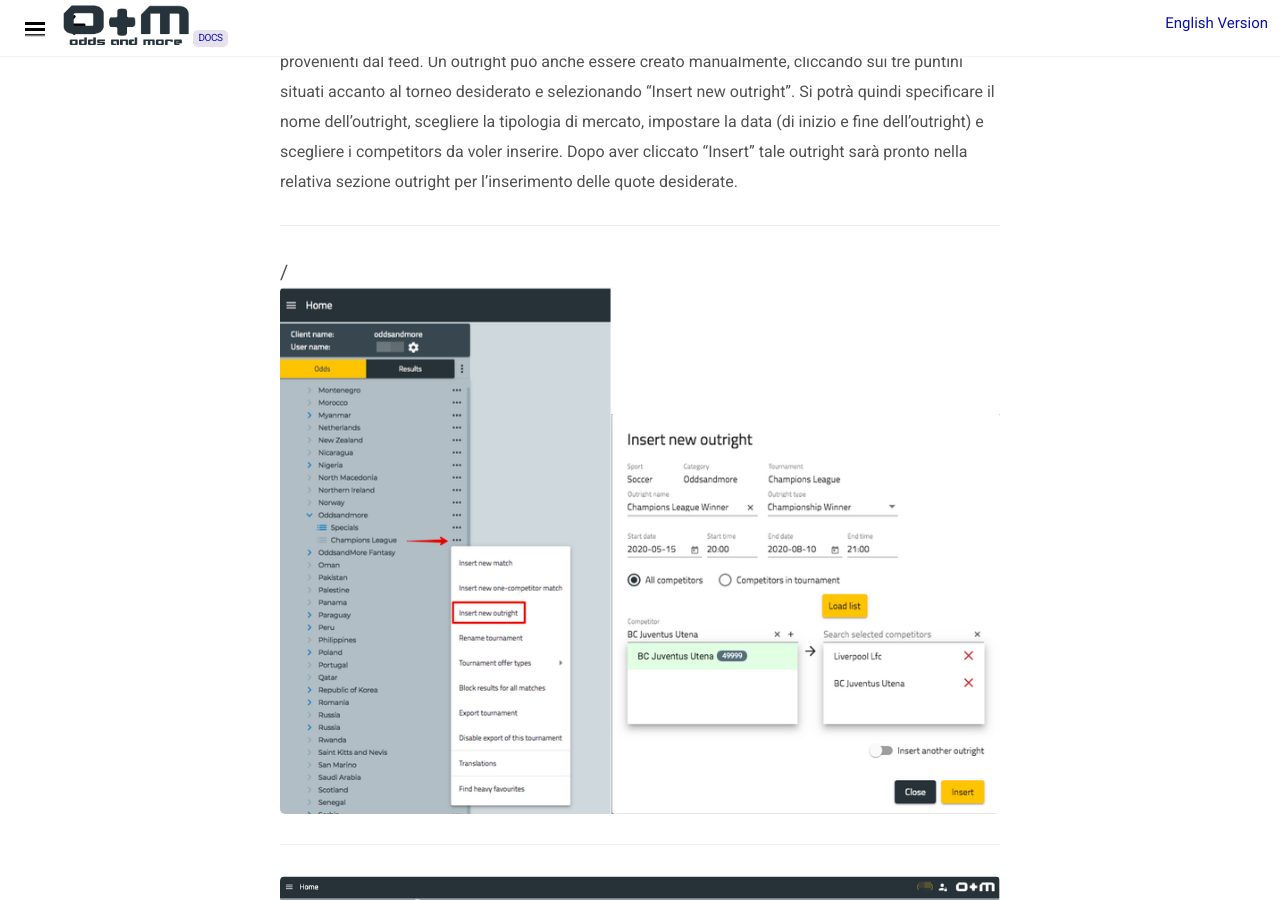
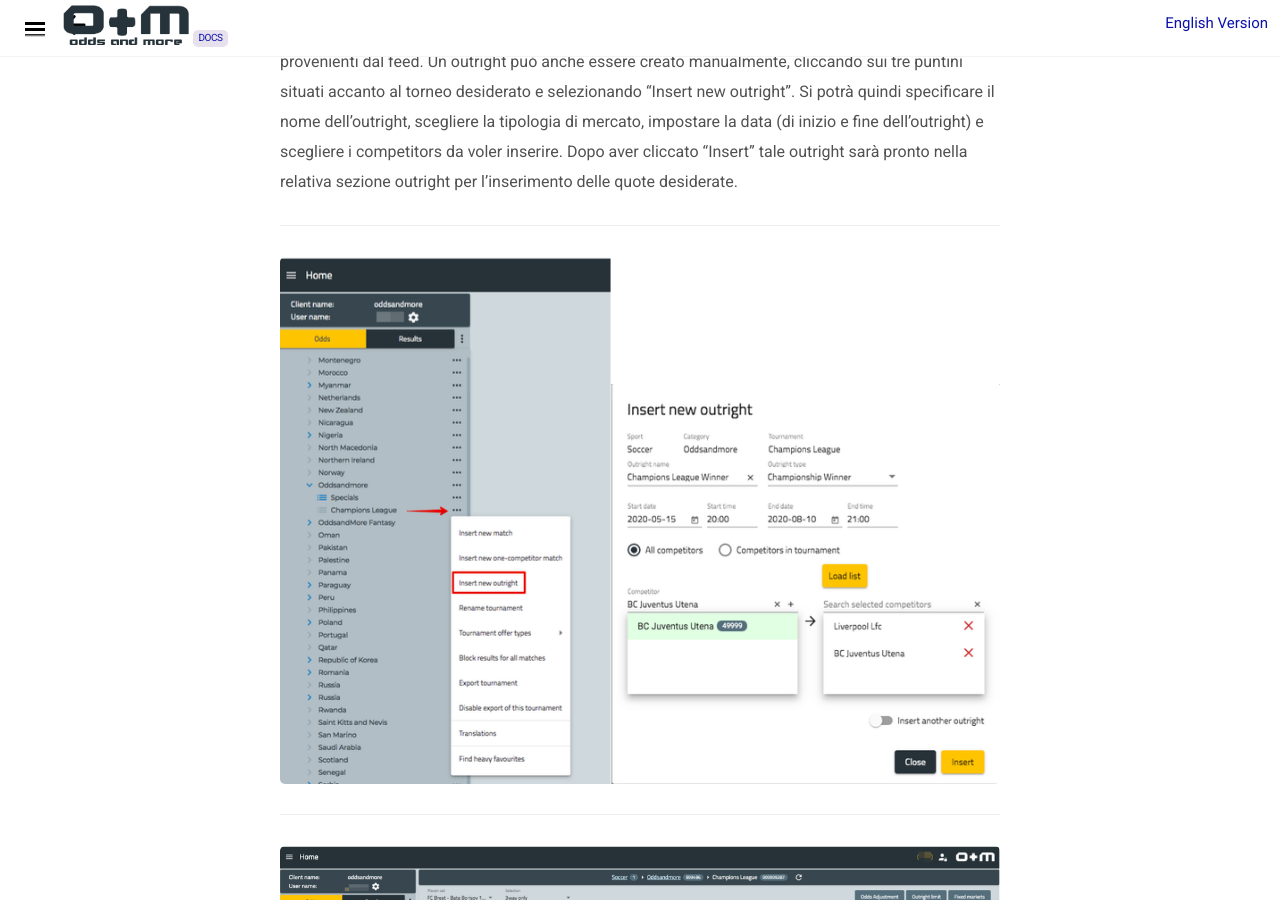
Before and after one commit to docsforodds/docs, a Jekyll site: the page built from docs/it/outrights/index.md, in a window 1280 px wide and 900 px high, scrolled down 475 px. Built offline with Jekyll 4.4.1, drawn with Linux system fonts in a browser that asks for light colours; nearby versions of some CDN libraries.

Commit message:
edit image

```diff
--- a/docs/it/outrights/index.md
+++ b/docs/it/outrights/index.md
@@ -14,7 +14,7 @@ icon: fas fa-circle
 
  ---
 
- /![Markdown Plus]({{site.baseurl}}/public/images/outrighs/insert-new-outright.png)
+ ![Markdown Plus]({{site.baseurl}}/public/images/outrighs/insert-new-outright.png)
 
 ---
 
```
